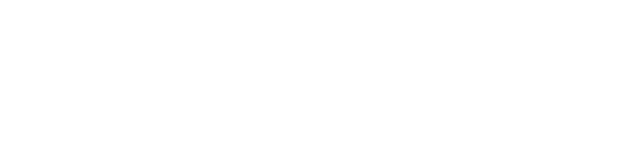
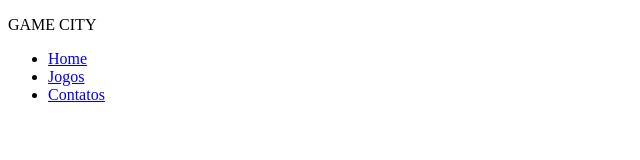
Before and after one commit to r94097527-ai/Dev_aula1, a plain HTML site: page index.html in a window 1280 px wide. Shown: the whole page, without its empty margins (0-640 px from the left). Drawn offline with Linux system fonts and the light colour scheme; files that its build step writes are made by us from their sources.

Commit message:
Adicionando o Header no index.html

```diff
--- a/index.html
+++ b/index.html
@@ -5,9 +5,19 @@
     <meta name="viewport" content="width=device-width, initial-scale=1.0">
     <!-- CSS EXTERNO -->
      <link rel="stylesheet" href=".aula/css/style.css">
-    <title>Document</title>
+    <title>Projeto1</title>
 </head>
 <body>
+    <header class="header">
+        <p class ="logo"> GAME <span>CITY</span></p>
+        <nav>
+            <ul>
+                <li><a href="a">Home</a></li>
+                <li><a href="a">Jogos</a></li>
+                <li><a href="a">Contatos</a></li>
+            </ul>
+        </nav>
+    </header>
 
     <!-- JS EXTERNO -->
      <script srs=".aula/js/script.js"></script>
```
